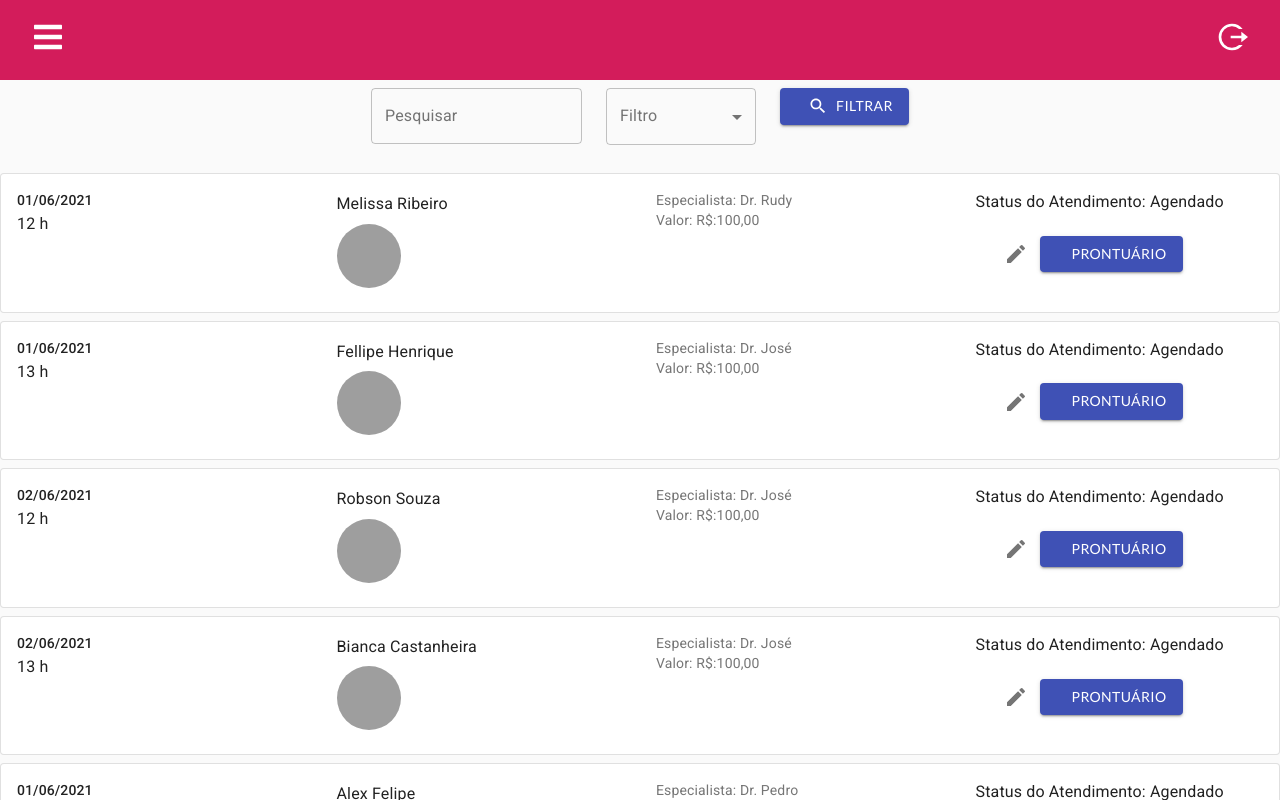
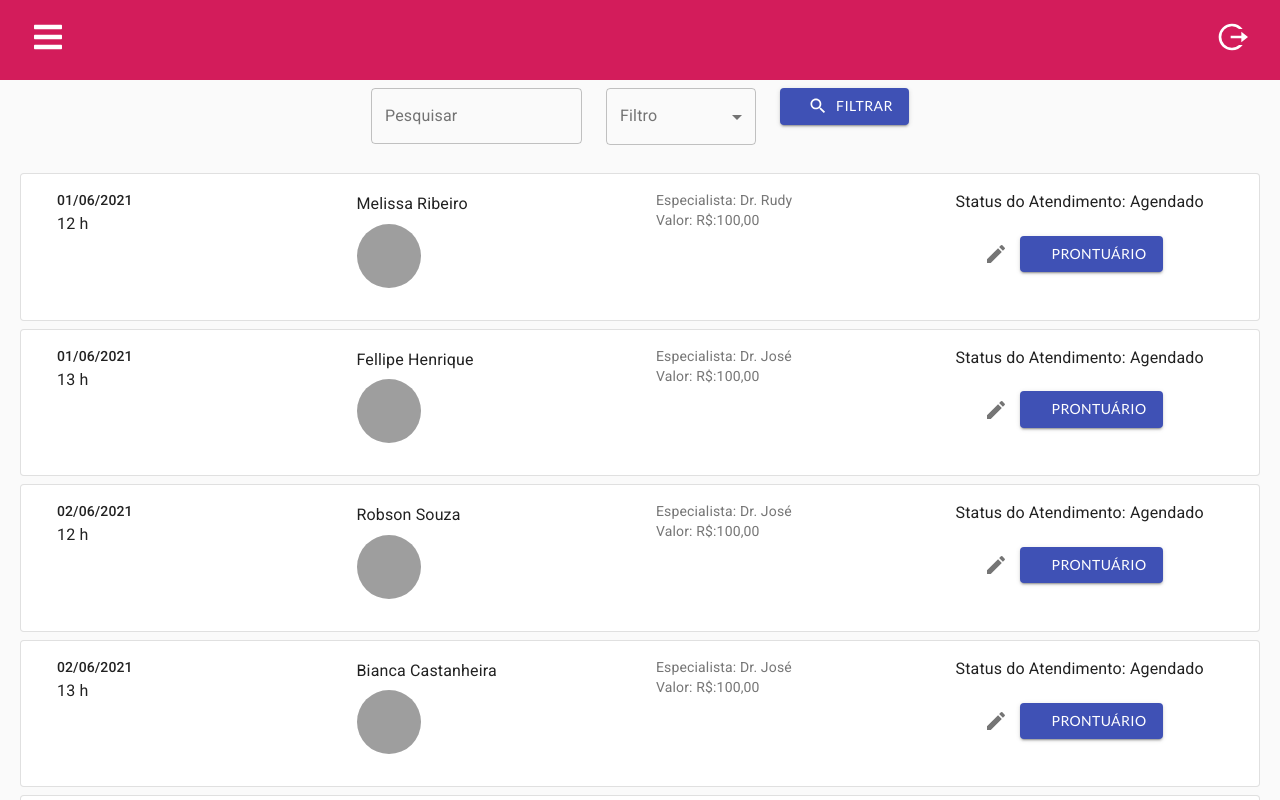
Before and after one commit to afyalabs-1/afya-prontuario-frontend, a React (Create React App) app: page /schedule in a window 1280 px wide. Shown: the top 800 px of the page. Built offline with nearby package versions, Linux system fonts and the light colour scheme; grey boxes are pictures that could not be loaded.

Commit message:
✨ Início da construção página clientes.

```diff
--- a/src/api/AppointmentApi.js
+++ b/src/api/AppointmentApi.js
@@ -1,4 +1,4 @@
-import { api } from "./Api";
+// import { api } from "./Api";
 
 export const dummyAppointments = [
   {
--- a/src/components/componentsSchedule/AppointmentCard.js
+++ b/src/components/componentsSchedule/AppointmentCard.js
@@ -13,20 +13,11 @@ import EditIcon from "@material-ui/icons/Edit";
 
 const useStyles = makeStyles((theme) => ({
   root: {
-    minWidth: 275,
     marginBottom: 8,
+    marginRight: 20,
+    marginLeft: 20,
   },
-  expand: {
-    transform: "rotate(0deg)",
-    marginLeft: "auto",
-    transition: theme.transitions.create("transform", {
-      duration: theme.transitions.duration.shortest,
-    }),
-  },
-  expandOpen: {
-    transform: "rotate(180deg)",
-  },
-  large: {
+  largeAvatar: {
     width: theme.spacing(8),
     height: theme.spacing(8),
   },
@@ -36,8 +27,9 @@ const AppointmentCard = ({ appointment }) => {
   const classes = useStyles();
 
   return (
-    <Card className={classes.root} variant="outlined">
-      <CardContent>
+    <div className={classes.root}>
+      <Card variant="outlined">
+        <CardContent className={classes.root}>
           <Grid container spacing={4}>
             <Grid item xs={3} alignItems="center">
               <Typography variant="subtitle2" alignJustify bold>
@@ -54,7 +46,7 @@ const AppointmentCard = ({ appointment }) => {
               <Avatar
                 alt={appointment.clientName}
                 src={appointment.photo}
-              className={classes.large}
+                className={classes.largeAvatar}
               />
             </Grid>
             <Grid item xs={3}>
@@ -77,6 +69,7 @@ const AppointmentCard = ({ appointment }) => {
           </Grid>
         </CardContent>
       </Card>
+    </div>
   );
 };
 
--- a/src/pages/customer/index.js
+++ b/src/pages/customer/index.js
@@ -1,9 +1,38 @@
-import React from "react";
+import React, { useEffect } from "react";
+import { makeStyles } from "@material-ui/core/styles";
+import List from "@material-ui/core/List";
+import ListItem from "@material-ui/core/ListItem";
+import { getClients } from "../../api/ClientApi";
+import Typography from "@material-ui/core/Typography";
+
+const useStyles = makeStyles((theme) => ({
+  root: {
+    width: "100%",
+    maxWidth: 360,
+    backgroundColor: "white",
+  },
+}));
 
 const Customer = () => {
+  const classes = useStyles();
+
+  // useEffect(() => {
+  //   getClients()
+  //     .then((response) => {
+  //       console.log(response.data);
+  //     })
+  //     .catch((error) => {
+  //       console.error("Erro na requisição dos clientes");
+  //     });
+  // }, []);
+
   return (
-    <div className='css-provisorio'>
-      <h1>Cliente</h1>
+    <div className={classes.root}>
+      <List>
+        <ListItem variant="outlined">
+          <Typography>Teste</Typography>
+        </ListItem>
+      </List>
     </div>
   );
 };
--- a/src/pages/schedule/index.js
+++ b/src/pages/schedule/index.js
@@ -1,4 +1,5 @@
 import React, { useState, useEffect } from "react";
+import { makeStyles } from "@material-ui/core/styles";
 import AppointmentCard from "../../components/componentsSchedule/AppointmentCard";
 import Loading from "../../components/Loading";
 import SearchByFilters from "../../components/componentsSchedule/SearchByFilters";
```
Lines whose indentation alone changed are shown as unchanged.
